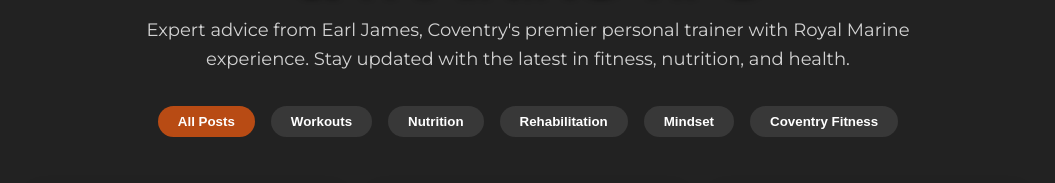
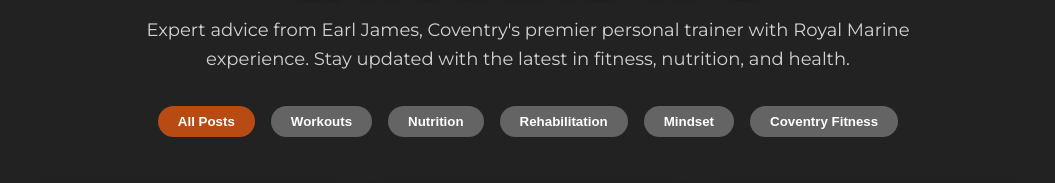
Before and after one commit to webbod/Earl, a React (Create React App) app: page / in a window 1280 px wide. Shown: the part 805-988 px from the top of the page, without its empty margins (112-1167 px from the left). Built offline with nearby package versions, Linux system fonts and the light colour scheme; a web font is replaced by a local one.

Commit message:
updated css

```diff
--- a/src/components/BlogComponent.css
+++ b/src/components/BlogComponent.css
@@ -26,7 +26,7 @@
 
   .category-button {
     padding: 0.5rem 1.25rem;
-    background-color: rgba(255, 255, 255, 0.1);
+    background-color: rgba(255, 255, 255, 0.3);
     border: none;
     border-radius: 20px;
     color: white;
@@ -51,7 +51,7 @@
   }
 
   .blog-card {
-    background-color: rgba(0, 0, 0, 0.3);
+    background-color: rgba(64, 64, 64, 0.75);
     border-radius: 10px;
     overflow: hidden;
     transition: transform 0.3s ease, box-shadow 0.3s ease;
```
